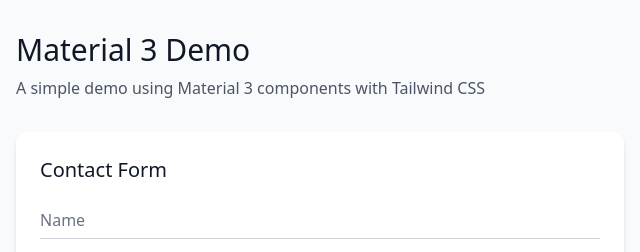
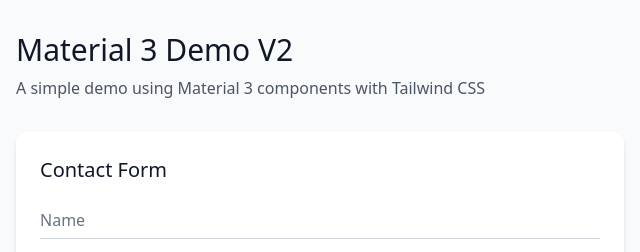
Before and after one commit to jamesdamonte21/ui-tests, a plain HTML site: page git-tw-test.html in a window 1280 px wide. Shown: the top 252 px of the page, 0-640 px from the left. Drawn offline with nearby package versions, Linux system fonts and the light colour scheme.

Commit message:
added updates to check

```diff
--- a/git-tw-test.html
+++ b/git-tw-test.html
@@ -3,7 +3,7 @@
 <head>
   <meta charset="UTF-8">
   <meta name="viewport" content="width=device-width, initial-scale=1.0">
-  <title>Material 3 with Tailwind Demo</title>
+  <title>Material 3 with Tailwind Demo V2</title>
 
   <!-- Tailwind CSS CDN - latest version -->
   <script src="https://cdn.jsdelivr.net/npm/@tailwindcss/browser@4"></script>
@@ -40,7 +40,7 @@
   <div class="container mx-auto px-4 py-8">
     <!-- Header -->
     <header class="mb-8">
-      <h1 class="text-3xl font-medium text-gray-900 mb-2">Material 3 Demo</h1>
+      <h1 class="text-3xl font-medium text-gray-900 mb-2">Material 3 Demo V2</h1>
       <p class="text-gray-600">A simple demo using Material 3 components with Tailwind CSS</p>
     </header>
 
```
